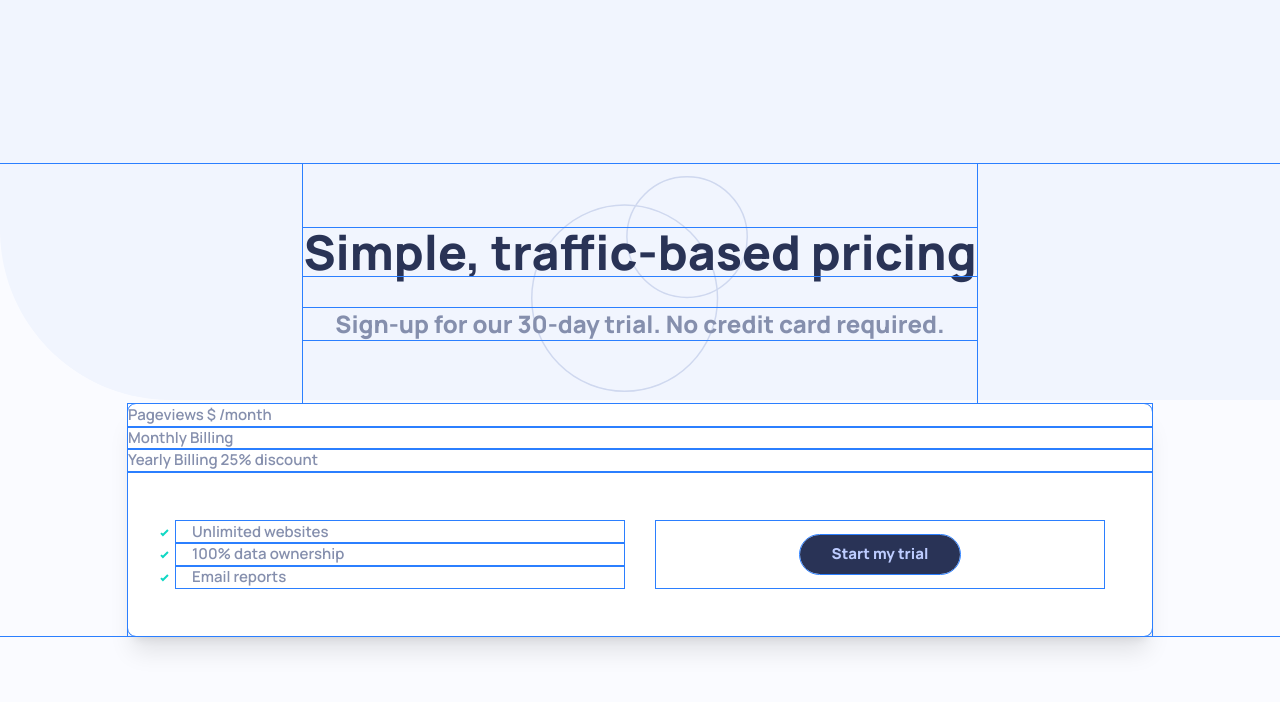
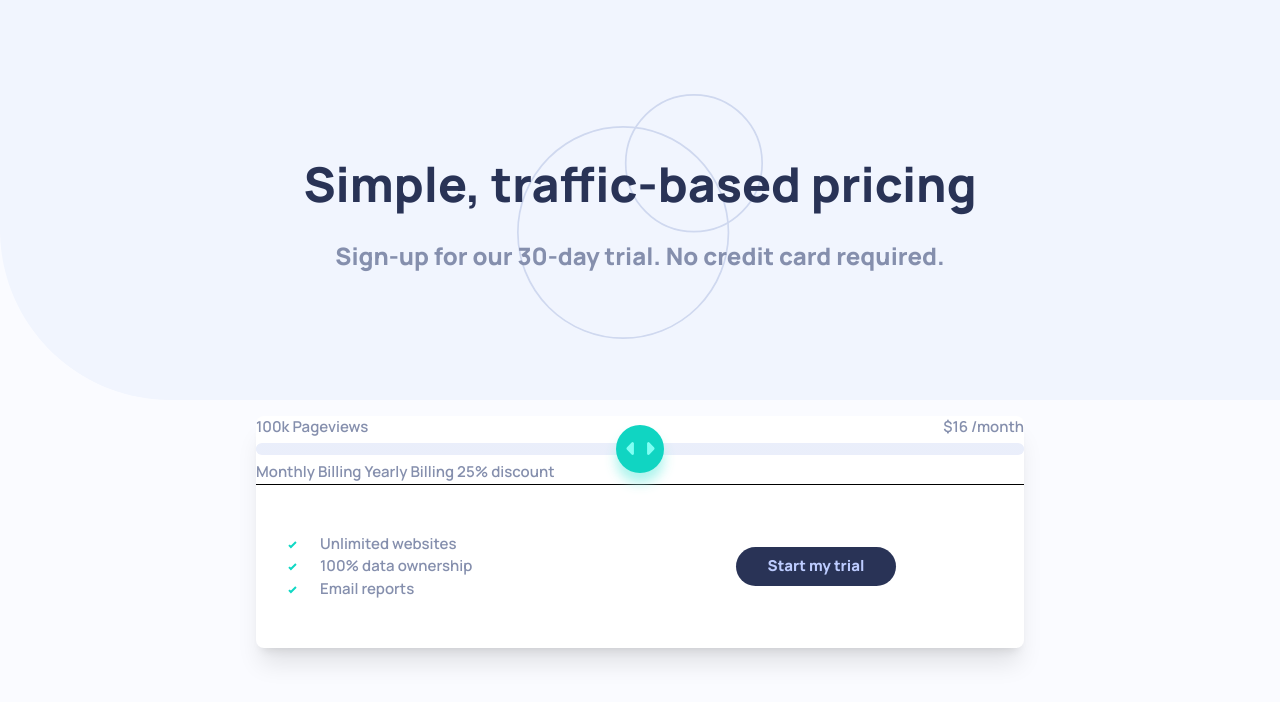
Before and after one commit to lilKriT/fem-interactive-pricing-component, a Next.js app: page / in a window 1280 px wide. Shown: the top 702 px of the page. Built offline with nearby package versions, Linux system fonts and the light colour scheme.

Commit message:
Working on the range.

```diff
--- /dev/null
+++ b/app/_components/Range.tsx
@@ -0,0 +1,20 @@
+"use client";
+
+const Range = () => {
+  const handleChange = () => {
+    console.log("change");
+  };
+
+  return (
+    <input
+      type="range"
+      min={0}
+      max={4}
+      step={1}
+      className="w-full bg-empty-slider-bar rounded-lg appearance-none cursor-pointer h-3"
+      onChange={handleChange}
+    />
+  );
+};
+
+export default Range;
--- a/app/globals.css
+++ b/app/globals.css
@@ -41,7 +41,7 @@
 }
 
 * {
-  @apply outline outline-blue-500;
+  /* @apply outline outline-blue-500; */
 }
 
 body {
@@ -52,6 +52,58 @@ body {
   font-size: var(--font-base);
 }
 
+/* Webkit */
+input[type="range"]::-webkit-slider-runnable-track {
+  height: 10px;
+  border-radius: 9999px;
+  background: linear-gradient(
+    to right,
+    var(--color-green-100),
+    var(--color-green-100) var(--fill, 0%),
+    var(--color-empty-slider-bar) var(--fill, 0%),
+    var(--color-empty-slider-bar)
+  );
+}
+
+input[type="range"]::-webkit-slider-thumb {
+  appearance: none;
+  width: 3rem;
+  height: 3rem;
+  border-radius: 9999px;
+  background:
+    url("/icon-slider.svg") no-repeat center / 60%,
+    var(--color-green-400);
+  cursor: pointer;
+  transform: translateY(calc(-50% + 5px));
+
+  @apply shadow-[0px_10px_12px_hsla(174,77%,80%,90%)];
+}
+
+/* Mozilla */
+
+input[type="range"]::-moz-range-thumb {
+  appearance: none;
+  width: 3rem;
+  height: 3rem;
+  border-radius: 9999px;
+  border: 0px;
+  background:
+    url("/icon-slider.svg") no-repeat center / 60%,
+    var(--color-green-400);
+  cursor: pointer;
+  @apply shadow-[0px_10px_12px_hsla(174,77%,80%,90%)];
+}
+
+input[type="range"]::-moz-range-progress {
+  height: 100%;
+  border-radius: 9999px;
+  background: linear-gradient(
+    to right,
+    var(--color-green-100),
+    var(--color-green-100)
+  );
+}
+
 .checkmarkList {
   li {
     @apply pl-4;
--- a/app/page.tsx
+++ b/app/page.tsx
@@ -1,26 +1,35 @@
 import Link from "next/link";
+import Range from "./_components/Range";
 
 export default function Home() {
   return (
-    <section className="min-h-dvh flex bg-[url('/bg-pattern.svg')] bg-size-[100%_50%] bg-no-repeat justify-center items-center">
-      <div className="w-full flex flex-col justify-center items-center">
+    <section className="min-h-dvh flex bg-[url('/bg-pattern.svg')] bg-size-[100%_50%] bg-no-repeat justify-center items-start">
+      <div className="w-full flex flex-col gap-16 justify-start items-center px-0 py-20">
         {/* Heading */}
-        <div className="flex flex-col gap-8 bg-[url(/pattern-circles.svg)] bg-no-repeat bg-size-[auto_90%] bg-center pt-16 pb-16">
+        <div className="flex flex-col gap-8 bg-[url(/pattern-circles.svg)] bg-no-repeat bg-size-[auto_90%] bg-center py-20">
           <h1 className="text-center text-5xl text-text-dark font-extrabold">
             Simple, traffic-based pricing
           </h1>
           <p className="text-center text-2xl font-extrabold">
-            Sign-up for our 30-day trial. No credit card required.{" "}
+            Sign-up for our 30-day trial. No credit card required.
           </p>
         </div>
 
         {/* Card */}
-        <div className="w-full max-w-5xl bg-pricing-background rounded-lg shadow-xl">
+        <div className="w-full max-w-3xl bg-pricing-background rounded-lg shadow-xl">
           {/* Upper section */}
           <div>
-            <p>Pageviews $ /month</p>
-            <p>Monthly Billing</p>
-            <p>Yearly Billing 25% discount</p>
+            {/* Top Row */}
+            <div className="flex justify-between items-center">
+              <p>100k Pageviews</p>
+              <p>$16 /month</p>
+            </div>
+
+            {/* Range */}
+            <Range />
+
+            {/* Bottom Row */}
+            <div>Monthly Billing Yearly Billing 25% discount</div>
           </div>
 
           {/* Sub-section */}
```
